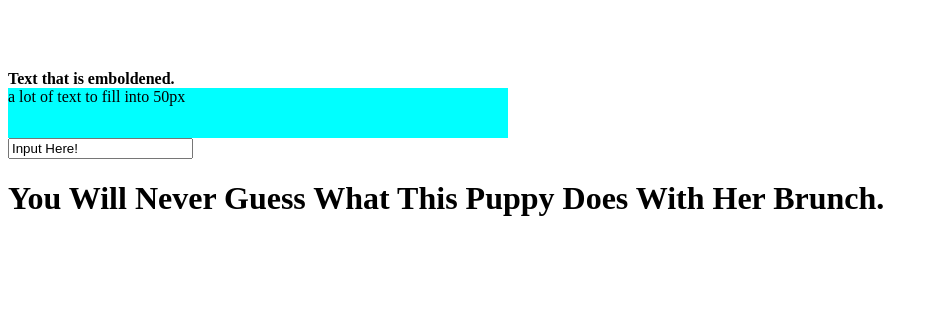
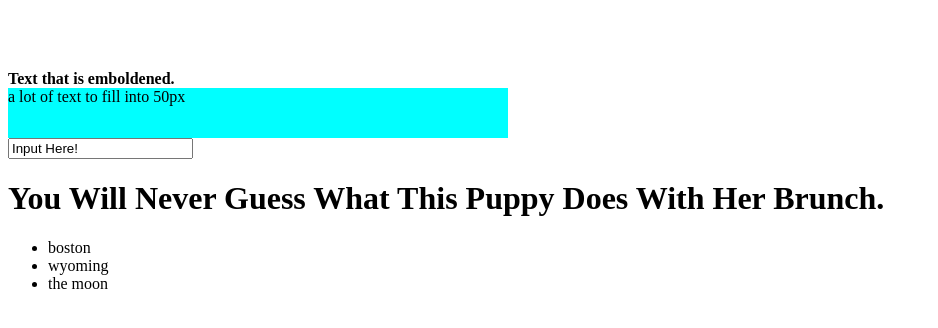
Before and after one commit to nailuj843/HTMLExample, a plain HTML site: page htmlpractice.html in a window 1280 px wide. Shown: the whole page, without its empty margins (0-938 px from the left). Drawn offline with Linux system fonts and the light colour scheme.

Commit message:
commit 2

```diff
--- a/htmlpractice.html
+++ b/htmlpractice.html
@@ -27,7 +27,7 @@
     <head>
 
         <title>
-            PCAcademy
+            Julian's HTML Practice
         </title>
 
     </head>
@@ -52,6 +52,10 @@
 
         <h1 class="content-title">You Will Never Guess What This Puppy Does With Her Brunch.</h1>
 
-
+        <ul>
+            <li>boston</li>
+            <li>wyoming</li>
+            <li>the moon</li>
+        </ul>
     </body>
 </html>
```
